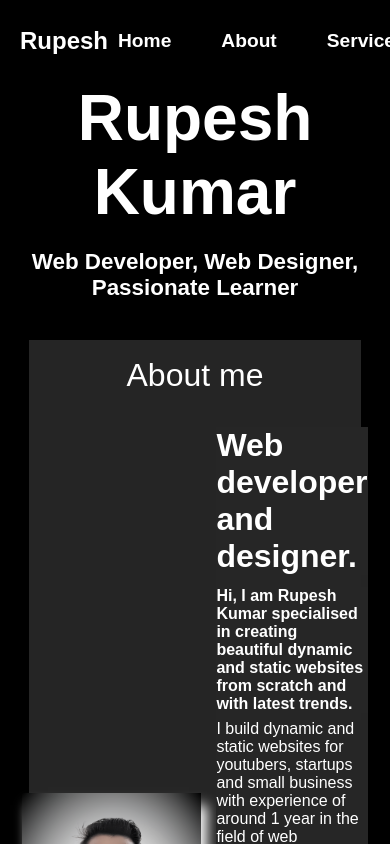
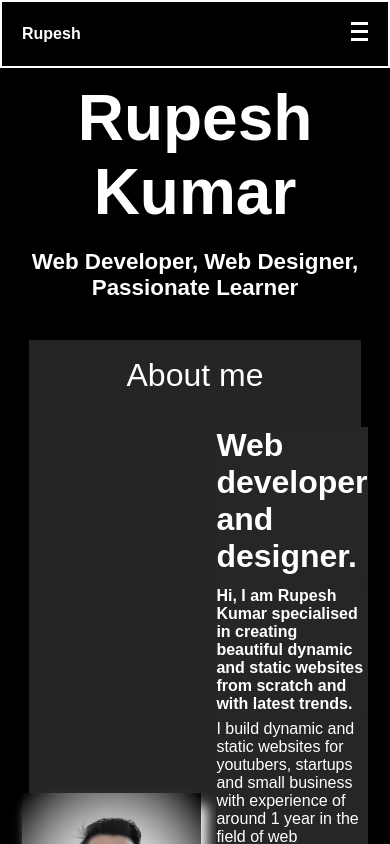
Before and after one commit to rupeshkumar8825/portfolio_website, a React (Create React App) app: page / in a window 390 px wide. Shown: the top 844 px of the page. Built offline with nearby package versions, Linux system fonts and the light colour scheme; a web font is replaced by a local one.

Commit message:
created the hamburger for the navigation menu. Moving forward to make home section responsive

```diff
--- a/package.json
+++ b/package.json
@@ -7,8 +7,10 @@
     "@testing-library/jest-dom": "^5.16.1",
     "@testing-library/react": "^12.1.2",
     "@testing-library/user-event": "^13.5.0",
+    "bootstrap": "^5.1.3",
     "gh-pages": "^3.2.3",
     "react": "^17.0.2",
+    "react-bootstrap": "^2.1.0",
     "react-dom": "^17.0.2",
     "react-scripts": "5.0.0",
     "web-vitals": "^2.1.2"
--- a/src/components/About.js
+++ b/src/components/About.js
@@ -8,7 +8,7 @@ const About = () => {
 
     return (
         <>
-            <div className="about-container">
+            <div className="about-container" id='about_container'>
                 <h1>About me</h1>
                 <div className="about-content">
                     <img src={aboutmepic3} alt="My Pic" />
--- a/src/components/Home.js
+++ b/src/components/Home.js
@@ -11,7 +11,7 @@ const Home = () => {
         <>
             <Navbar></Navbar>
             {/* adding the rest of the portion for the website  */}
-            <div className="home-container">
+            <div className="home-container" id='home'>
                 <h3>Hi There, I'm</h3>
                 <h1>Rupesh Kumar</h1>
                 <p>Web Developer, Web Designer, Passionate Learner</p>
--- a/src/components/Navbar.js
+++ b/src/components/Navbar.js
@@ -1,5 +1,5 @@
 // this is the navbar component of the portfolio website
-import React from 'react';
+import React, { useState } from 'react';
 import "../css/Home.css";
 // defining the functional component for the navbar
 const Navbar = () => {
@@ -22,6 +22,25 @@ const Navbar = () => {
     //     return;
     // }
 
+
+    // we also have to use the state hooks for this purpose
+    const [toggle, setToggle] = useState(0);
+    const navigation2 = document.getElementsByClassName('navigation2');
+    // adding the event handler in the react for this purpose
+    const toggleNavbar = () => {
+        console.log("the navbar has been toggled");
+        // applying the if else statement
+        if (toggle == 0) {
+            // then we need to show the navbar in the responsive case
+            setToggle(1);
+            navigation2[0].style.display = "block";
+        }
+        else {
+            setToggle(0);
+            navigation2[0].style.display = "none";
+        }
+    }
+
     return (
         <>
             <nav className="navigation">
@@ -29,11 +48,32 @@ const Navbar = () => {
                     Rupesh
                 </h1>
                 <ul className="navbar">
-                    <li><a href="/">Home</a></li>
-                    <li><a href=".about-container">About</a></li>
+                    <li><a href="#home">Home</a></li>
+                    <li><a href="#about_container">About</a></li>
                     <li><a href="#service">Service</a></li>
                     <li><a href="#work-heading">Works</a></li>
                     <li><a href="#contact-heading">Contact</a></li>
+                </ul>
+
+                <div className="hamburger" onClick={toggleNavbar}>
+                    <div className="line"></div>
+                    <div className="line"></div>
+                    <div className="line"></div>
+                </div>
+                {/* we also want to add the hamburger for this purpose  */}
+            </nav>
+
+
+
+            {/* adding the navbar for the responsiveness of the website  */}
+            {/* for the hamburger we have to add the new navigation menu and then we will hide that thing */}
+            <nav className="navigation2">
+                <ul className="navbar2">
+                    <li><a href="#home" onClick={toggleNavbar}>Home</a></li>
+                    <li><a href="#about_container" onClick={toggleNavbar}>About</a></li>
+                    <li><a href="#service" onClick={toggleNavbar}>Service</a></li>
+                    <li><a href="#work-heading" onClick={toggleNavbar}>Works</a></li>
+                    <li><a href="#contact-heading" onClick={toggleNavbar}>Contact</a></li>
                 </ul>
             </nav>
         </>
--- a/src/css/Home.css
+++ b/src/css/Home.css
@@ -46,6 +46,123 @@
   font-weight: light;
 }
 
+/* css for the navigation for the responsive website  */
+.navigation2 {
+  height: 100%;
+  width: 100%;
+  margin: auto;
+  /* top: 90px; */
+  /* margin-top: 100px; */
+  top: 00px;
+  left: 00px;
+  /* border: 2px solid red; */
+  position: fixed;
+  background-color: white;
+  z-index: 1000;
+  display: flex;
+  justify-content: center;
+  align-items: center;
+  display: none;
+  /* position: absolute; */
+  /* padding: 3%; */
+}
+
+.navbar2 {
+  /* border: 2px solid green; */
+  height: 100%;
+  width: 100%;
+  display: flex;
+  flex-direction: column;
+  justify-content: center;
+  align-items: center;
+  /* position: relative; */
+  top: 00px;
+  left: 00px;
+  /* z-index: 1000; */
+}
+
+.navbar2 li {
+  list-style: none;
+  margin-bottom: 5%;
+}
+
+.navbar2 li a {
+  color: white;
+  text-decoration: none;
+  font-size: 1.4rem;
+  /* margin-top: 25%; */
+  /* margin-bottom:  ; */
+}
+
+.navbar2 li a:hover {
+  color: red;
+  text-decoration: none;
+  font-size: 1.4rem;
+  /* margin-top: 25%; */
+  /* margin-bottom:  ; */
+}
+
+/* css for the hamburger  */
+.hamburger {
+  /* border: 2px solid white; */
+  width: 5%;
+  height: 10%;
+  display: none;
+}
+
+.line {
+  background-color: white;
+  height: 3px;
+  margin-bottom: 5px;
+  border: 1px solid white;
+  display: none;
+}
+
+/* writing the css for the navbar for the responsiveness of the navigation menu using the media query  */
+
+@media only screen and (max-width: 1000px) {
+  .navigation h1 {
+    font-size: 1rem;
+  }
+
+  .navbar li a {
+    font-size: 1rem;
+    /* margin-right: 00px; */
+  }
+
+  .navbar li {
+    margin-right: 00px;
+  }
+}
+
+/* adding the media query for the width 700px  */
+@media only screen and (max-width: 700px) {
+  .navigation {
+    border: 2px solid white;
+    justify-content: space-between;
+    /* margbo  */
+  }
+
+  .navbar {
+    display: none;
+  }
+
+  .hamburger {
+    display: block;
+  }
+
+  .line {
+    display: block;
+  }
+
+  .navigation2 {
+    /* display: block; */
+    margin-top: 70px;
+    height: 500px;
+  }
+
+  /* adding the css for the navigation menu for the responsiveness of the navbar of this website  */
+}
 /* ##################################################################################################################### CSS FOR THE HOME CONTAINER ##########################
 ###################################################################################### */
 
@@ -78,4 +195,4 @@
   font-weight: 800;
 }
 
-/* adding the responsive code for the better look of the website on the phone for the clients  */
+/* adding the css for the responsiveness of the website using the media query for this purpose  */
```
Also changed, not shown: 1 other file (tests, documents, lock files or other folders).
